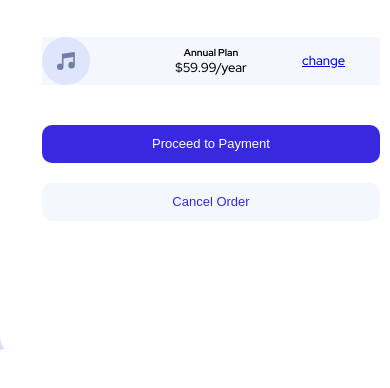
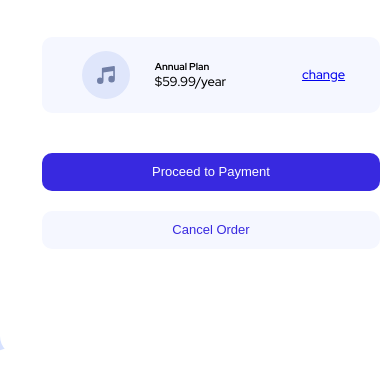
Before and after one commit to EdmilsonAlison/order-summary, a plain HTML site: page index.html in a window 390 px wide. Shown: the part 404-792 px from the top of the page. Drawn offline with Linux system fonts and the light colour scheme.

Commit message:
Ajustes completos, falta desing mobile

```diff
--- a/assets/css/style.css
+++ b/assets/css/style.css
@@ -98,11 +98,21 @@ a {
   display: grid;
   grid-template-columns: repeat(3, 1fr);
   width: 80%;
+  height: 9vh;
   margin: 0 auto;
   text-align: center;
   justify-content: center;
   align-items: center;
   background-color: var(--very-pale-blue);
+  border-radius: 1rem;
+}
+
+.plan-content p, .plan-content h2{
+  text-align: left;
+}
+
+.plan-content img{
+  padding-left: 4rem;
 }
 
 .main-button{
```
